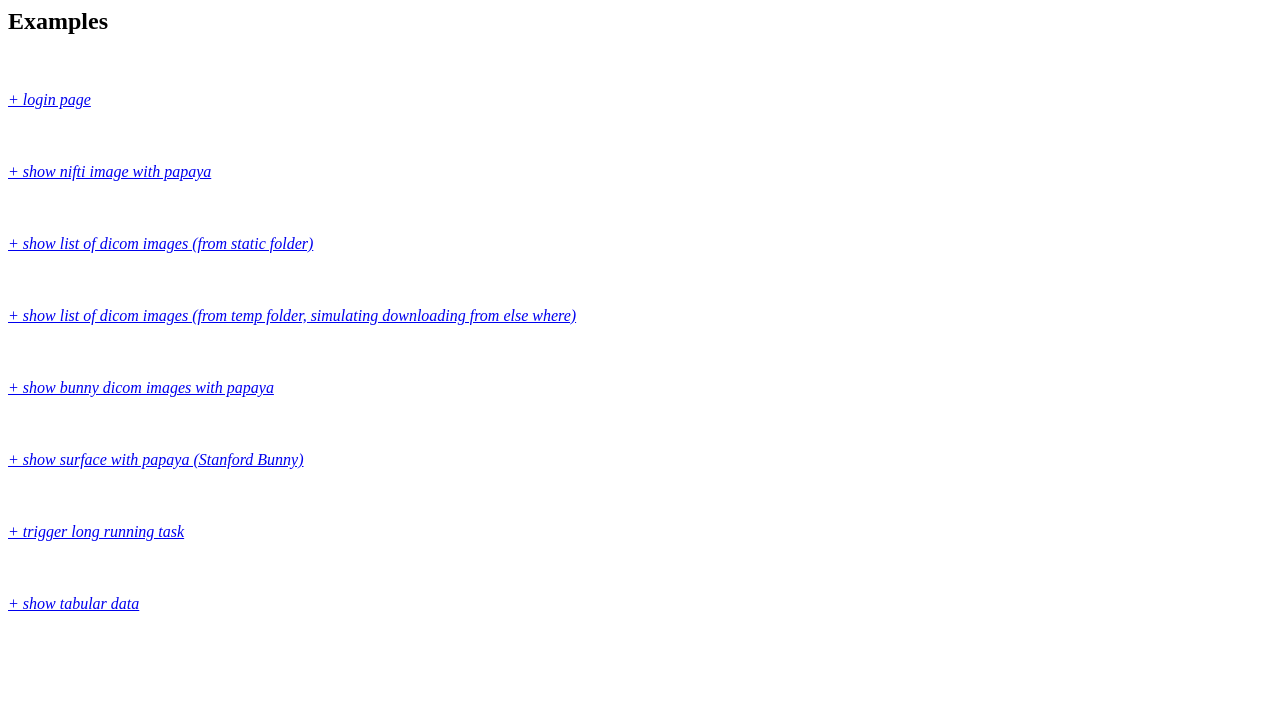
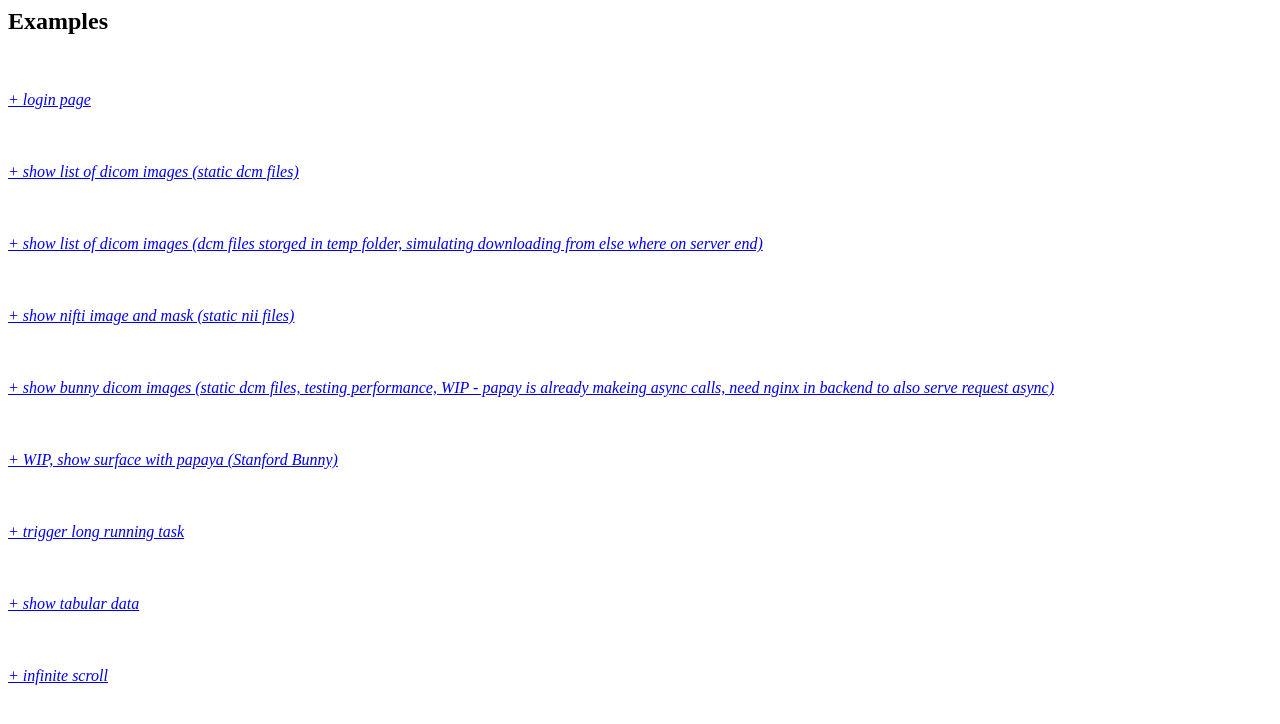
Before and after one commit to pangyuteng/papaya-flask-celery, a Flask app: page / in a window 1280 px wide. Shown: the top 724 px of the page. Run offline with Flask 2, Linux system fonts and the light colour scheme.

Commit message:
periodic commit

```diff
--- a/flask/app.py
+++ b/flask/app.py
@@ -244,6 +244,23 @@ def show_table():
         )
         # ^^^ override default kwags so DataTable css can take over look and feel.
 
+@app.route('/review_case')
+def review_case():
+    case_id = int(request.args.get('case_id'))
+    case_dict = utils.get_case_dict(case_id)
+    return render_template("review_case.html",
+        case_id=case_id,
+        case_dict=case_dict,
+    )
+
+
+@app.route('/infinite_scroll')
+def infinite_scroll():
+    project_id = int(request.args.get('project_id'))
+    return render_template("infinite_scroll.html",
+    )
+
+
 @app.route('/segment')
 def segment():
     raise NotImplementedError()
--- a/flask/templates/index.html
+++ b/flask/templates/index.html
@@ -6,19 +6,21 @@
         <br><br>
         <i><a href="{{ url_for('login') }}">+ login page</a> <br><br></i>
         <br><br>
-        <i><a href="{{ url_for('show_nifti_image', series_instance_uid=mylist[0]) }}">+ show nifti image with papaya</a> <br><br></i>
+        <i><a href="{{ url_for('show_dicom_image', series_instance_uid='abc') }}">+ show list of dicom images (static dcm files)</a> <br><br></i>
         <br><br>
-        <i><a href="{{ url_for('show_dicom_image', series_instance_uid=mylist[1]) }}">+ show list of dicom images (from static folder)</a> <br><br></i>
+        <i><a href="{{ url_for('show_dicom_image_non_static') }}">+ show list of dicom images (dcm files storged in temp folder, simulating downloading from else where on server end)</a> <br><br></i>
         <br><br>
-        <i><a href="{{ url_for('show_dicom_image_non_static') }}">+ show list of dicom images (from temp folder, simulating downloading from else where)</a> <br><br></i>
+        <i><a href="{{ url_for('show_nifti_image', series_instance_uid='abc') }}">+ show nifti image and mask (static nii files)</a> <br><br></i>
         <br><br>
-        <i><a href="{{ url_for('show_bunny_dicom_image', series_instance_uid=mylist[1]) }}">+ show bunny dicom images with papaya</a> <br><br></i>
+        <i><a href="{{ url_for('show_bunny_dicom_image', series_instance_uid='abc') }}">+ show bunny dicom images (static dcm files, testing performance, WIP - papay is already makeing async calls, need nginx in backend to also serve request async)</a> <br><br></i>
         <br><br>
-        <i><a href="{{ url_for('show_surface') }}">+ show surface with papaya (Stanford Bunny)</a> <br><br></i>
+        <i><a href="{{ url_for('show_surface') }}">+ WIP, show surface with papaya (Stanford Bunny)</a> <br><br></i>
         <br><br>
         <i><a href="{{ url_for('long_running_task') }}">+ trigger long running task</a> <br><br></i>
         <br><br>
         <i><a href="{{ url_for('show_table', project_id="-1") }}">+ show tabular data</a> <br><br></i>
-
+        <br><br>
+        <i><a href="{{ url_for('infinite_scroll', project_id="-1") }}">+ infinite scroll</a> <br><br></i>
+        <br><br>
     </body>
 </html>
--- a/flask/utils.py
+++ b/flask/utils.py
@@ -6,6 +6,7 @@ import time
 
 THIS_DIR = os.path.dirname(os.path.abspath(__file__))
 
+import imageio
 import pandas as pd
 import numpy as np
 import SimpleITK as sitk
@@ -40,7 +41,47 @@ def get_bunny():
     surface_file = "bunny/bunny.vtk"
     return ime_file, surface_file
 
+def get_case_dict(case_id):
 
+    STATIC_FOLDER = os.path.join(THIS_DIR,"static")
+    folder_path = os.path.join(THIS_DIR,"static","sample_pngs",f"{case_id}")
+    os.makedirs(folder_path,exist_ok=True)
+    case_dict = {}
+    for x in range(10):
+
+        img_path = os.path.join(folder_path,f"img_{x}.png")
+        mask_path = os.path.join(folder_path,f"mask_{x}.png")
+
+        blank_path = os.path.join(STATIC_FOLDER,'blank.png')
+        image2d = np.zeros((512,512,4))
+        image2d = image2d.astype(np.uint8)
+        imageio.imwrite(blank_path,image2d)
+
+        image2d = np.random.rand(32,32)*255
+        image2d = transform.resize(image2d,(512,512),0)
+        image2d = image2d.astype(np.uint8)
+        imageio.imwrite(img_path,image2d)
+
+        image2d = np.ones((512,512,4))
+        image2d[:,:,0]=255
+        image2d[:,:,1]=0
+        image2d[:,:,2]=0
+        shiftx = int(np.random.rand(1)*10)
+        shifty = int(np.random.rand(1)*10)
+        image2d[100-shiftx:400+shiftx,100-shifty:400+shifty,3]=255
+        image2d = image2d.astype(np.uint8)
+        imageio.imwrite(mask_path,image2d)
+
+        img_rel_path = os.path.relpath(img_path,STATIC_FOLDER)
+        mask_rel_path = os.path.relpath(mask_path,STATIC_FOLDER)
+        blank_rel_path = os.path.relpath(blank_path,STATIC_FOLDER)
+        case_dict[x]={
+            'img':img_rel_path,
+            'mask':mask_rel_path,
+            'blank':blank_rel_path,
+        }
+
+    return case_dict
 
 def get_random_nifti_image(return_base64string=False):
 
```
Also changed, not shown: flask/templates/review_case.html (added, +27 -0 lines), flask/static/blank.png (added).
